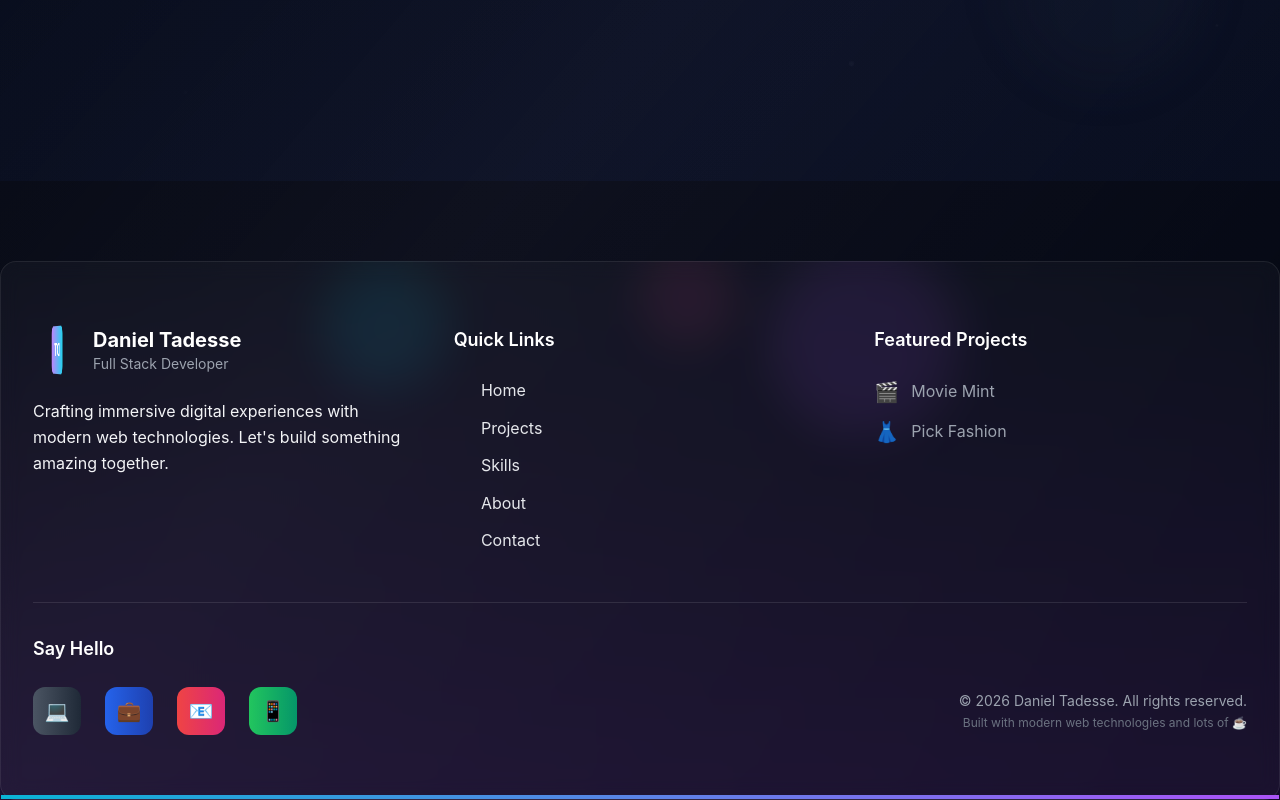
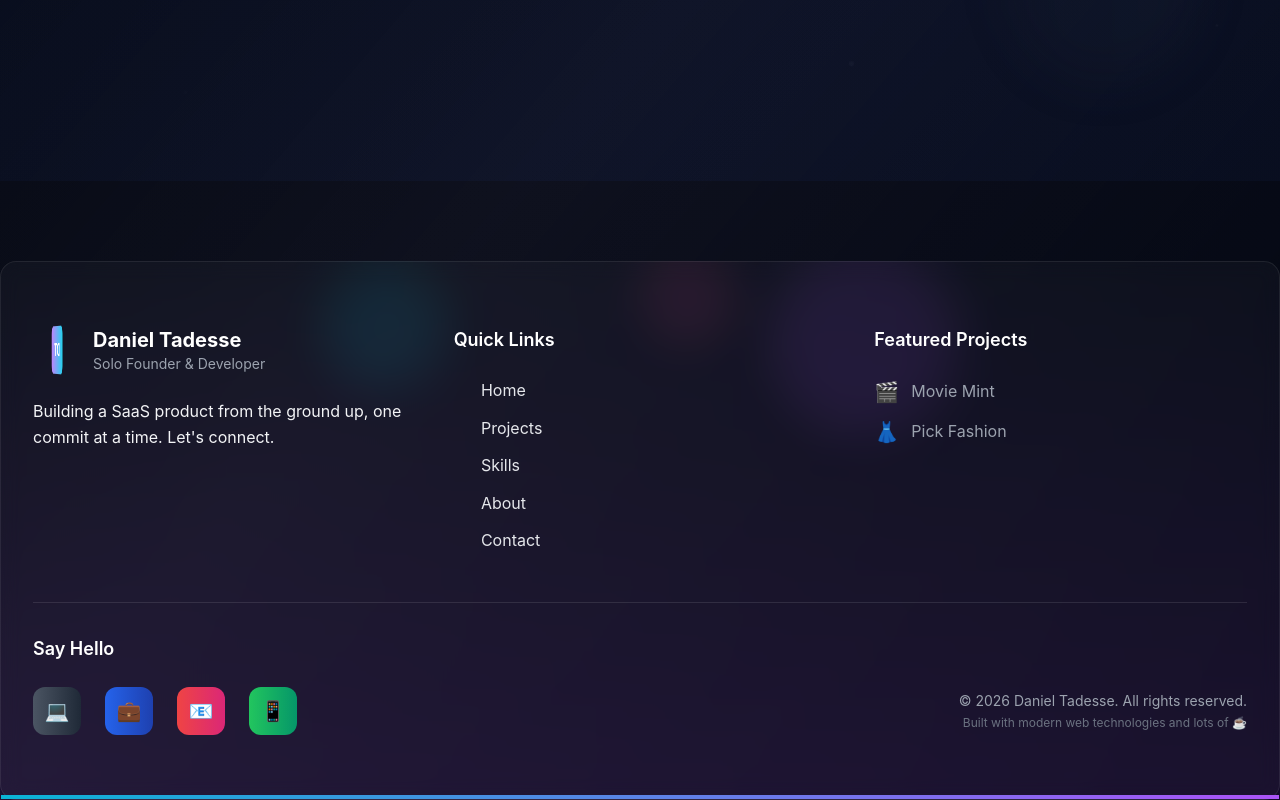
Before and after one commit to Danny7d/Portfolio, a Next.js app: page / in a window 1280 px wide. Shown: the part 699-1499 px from the top of the page. Built offline with nearby package versions, Linux system fonts and the light colour scheme.

Commit message:
Update footer tagline to match founder-focused copy

```diff
--- a/components/ModernFooter.tsx
+++ b/components/ModernFooter.tsx
@@ -71,13 +71,13 @@ function ModernFooter() {
                   <h3 className="text-xl font-bold text-white">
                     Daniel Tadesse
                   </h3>
-                  <p className="text-gray-400 text-sm">Full Stack Developer</p>
+                  <p className="text-gray-400 text-sm">Solo Founder & Developer</p>
                 </div>
               </div>
 
               <p className="text-gray-100 leading-relaxed">
-                Crafting immersive digital experiences with modern web
-                technologies. Let's build something amazing together.
+                Building a SaaS product from the ground up, one commit at a
+                time. Let&apos;s connect.
               </p>
             </div>
 
```
